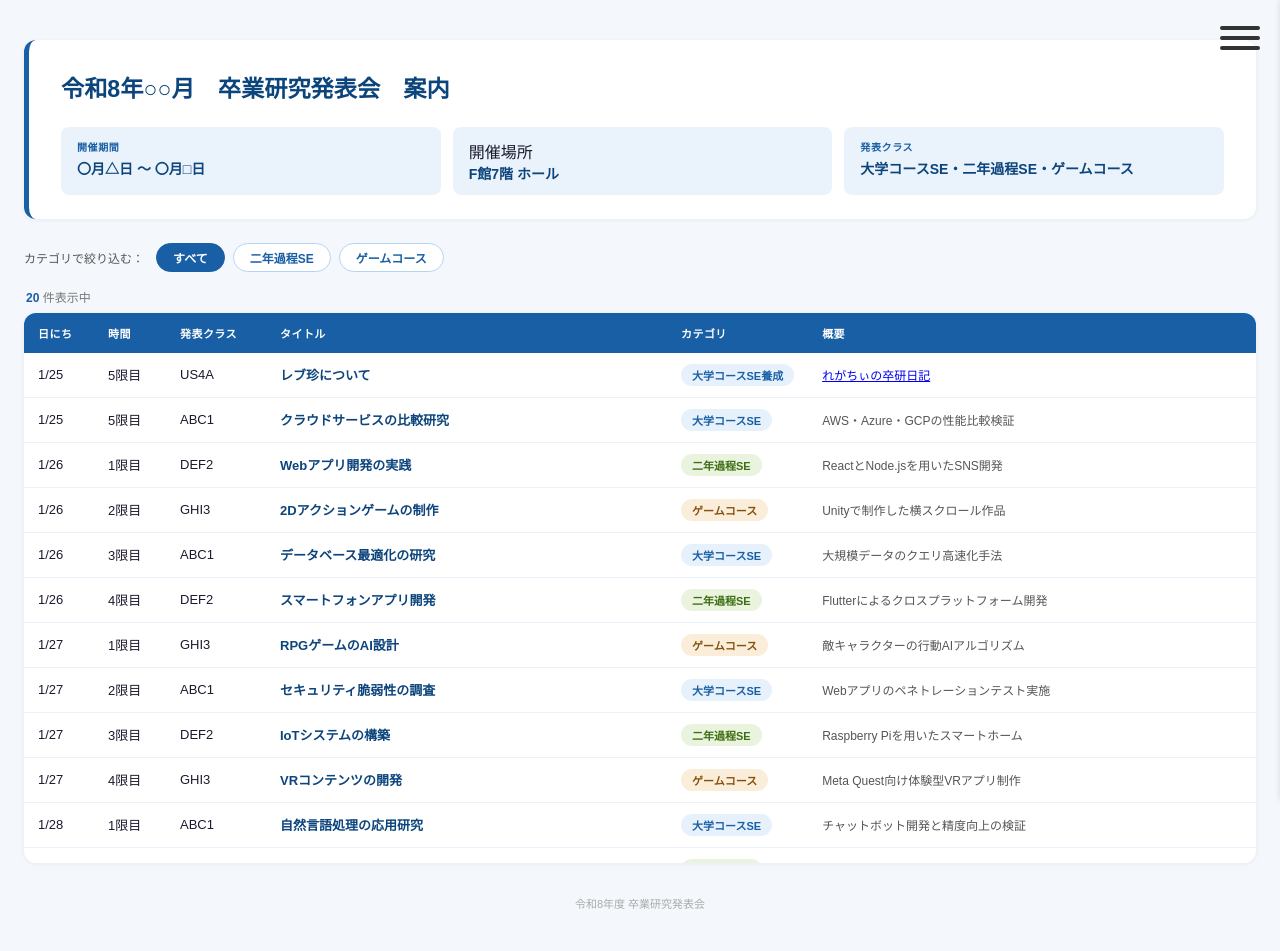
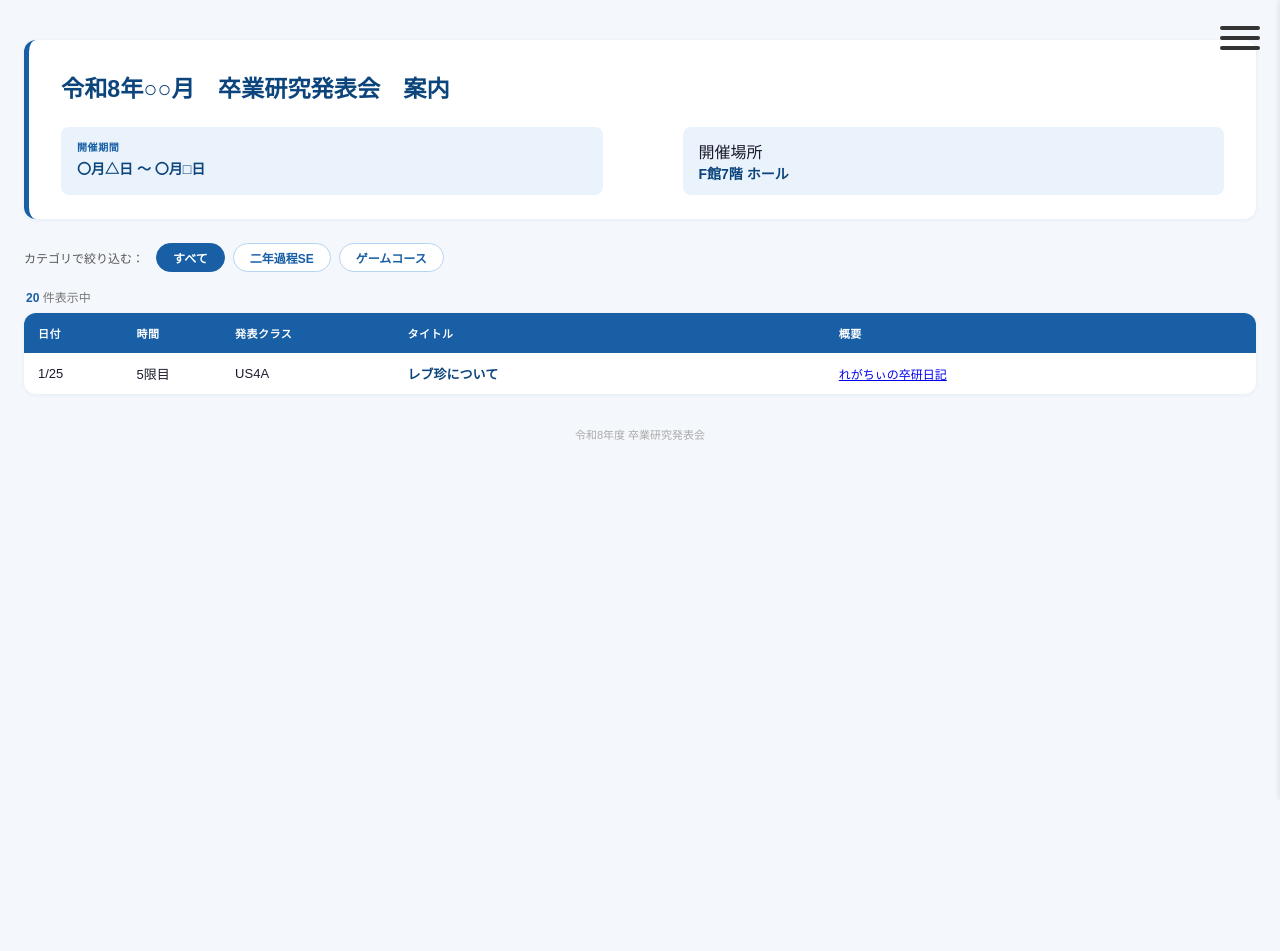
Before and after one commit to ti-kun/Sotsuken_HomePage, a PHP site: page /html/infomation.html in a window 1280 px wide. After the commit the page ends 795 px from the top, so only its background shows below. Run offline with PHP 8.4, Linux system fonts and the light colour scheme.

Commit message:
日程ページのexデータコメント化 日程ページのデザイン調整

```diff
--- a/css/infomation.css
+++ b/css/infomation.css
@@ -32,7 +32,7 @@ body {
 .info-grid {
   display: grid;
   grid-template-columns: repeat(auto-fit, minmax(180px, 1fr));
-  gap: 12px;
+  gap: 80px;
 }
 .info-card {
   background: #EAF3FB;
--- a/html/infomation.html
+++ b/html/infomation.html
@@ -20,10 +20,6 @@
       <div class="info-card">
         <div class="l abel">開催場所</div>
         <div class="value">F館7階 ホール</div>
-      </div>
-      <div class="info-card">
-        <div class="label">発表クラス</div>
-        <div class="value">大学コースSE・二年過程SE・ゲームコース</div>
       </div>
     </div>
   </div>
@@ -64,12 +60,11 @@
     <table>
       <thead>
         <tr>
-          <th style="width:70px">日にち</th>
-          <th style="width:72px">時間</th>
-          <th style="width:100px">発表クラス</th>
-          <th>タイトル</th>
-          <th style="width:110px">カテゴリ</th>
-          <th>概要</th>
+          <th style="width: 8%;">日付</th>
+          <th style="width: 8%;">時間</th>
+          <th style="width: 14%;">発表クラス</th>
+          <th style="width: 35%;">タイトル</th>
+          <th style="width: 35%;">概要</th>
         </tr>
       </thead>
       <tbody id="tableBody">
@@ -77,9 +72,9 @@
         <tr data-cat="se4">
           <td>1/25</td><td>5限目</td><td>US4A
           <td class="title">レブ珍について</td>
-          <td><span class="badge badge-se4">大学コースSE養成</span></td>
           <td class="summary"><a href="home.html">れがちぃの卒研日記</a></td>
         </tr>
+        <!--
         <tr data-cat="se4">
           <td>1/25</td><td>5限目</td><td>ABC1</td>
           <td class="title">クラウドサービスの比較研究</td>
@@ -194,6 +189,7 @@
           <td><span class="badge badge-se4">大学コースSE</span></td>
           <td class="summary">協調フィルタリングによる商品推薦の実装</td>
         </tr>
+      -->
       </tbody>
     </table>
   </div>
```
